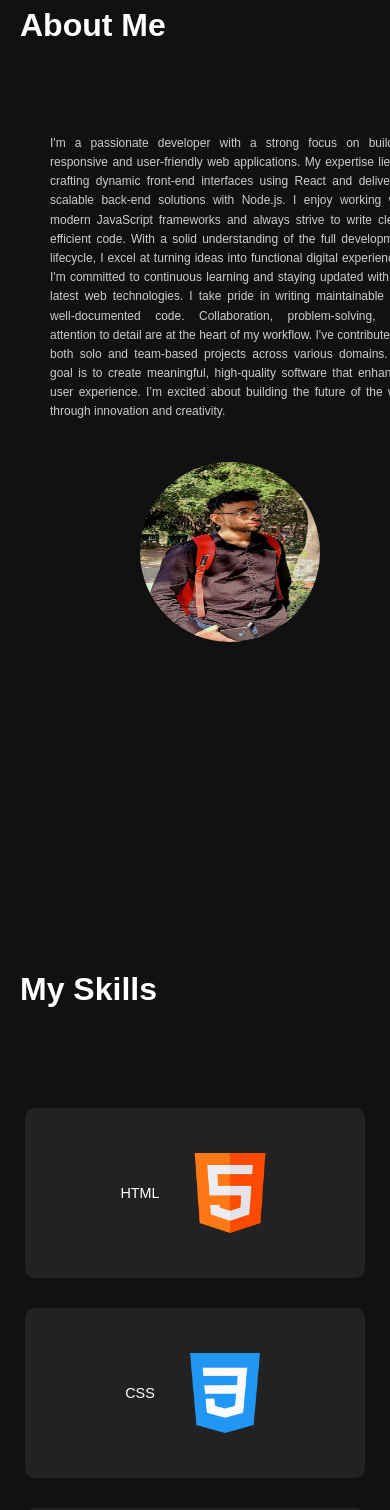
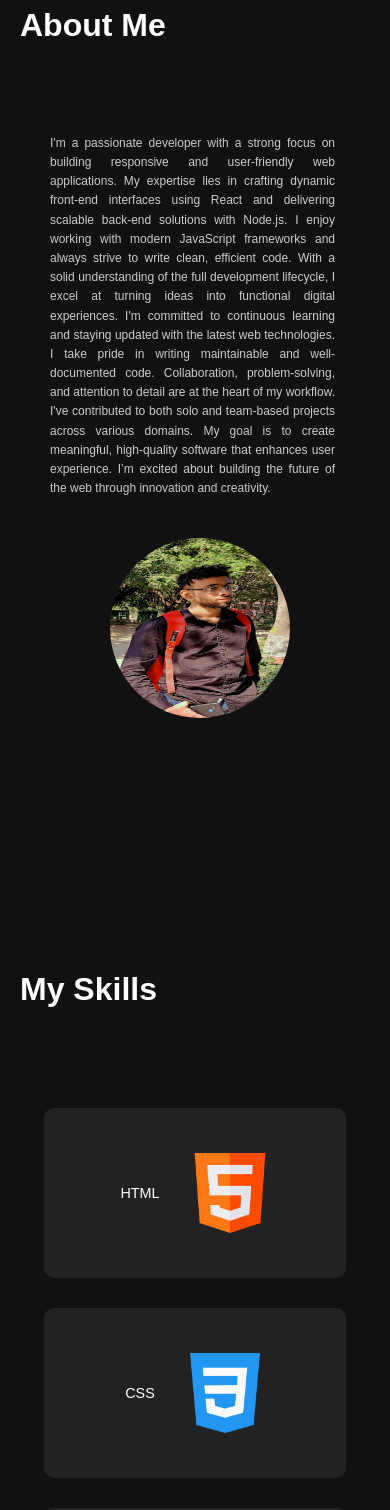
Before and after one commit to RaviRajput0010/Portfolio, a React (Create React App) app: page / in a window 390 px wide. Shown: the part 800-2310 px from the top of the page. Built offline with nearby package versions, Linux system fonts and the light colour scheme.

Commit message:
first commit

```diff
--- a/src/App.css
+++ b/src/App.css
@@ -529,9 +529,20 @@ body {
     font-size: 2rem;
   }
 
+  .content p
+  {
+    margin-right: 75px;
+
+  }
+
+  .content .imagediv
+  {
+    margin-right: 130px;
+  }
+
   .project-card,
   .project-card1 {
-    width: 100%;
+    width: 75%;
     font-size: 0.9rem;
   }
 
```
Also changed, not shown: 1 other file (tests, documents, lock files or other folders).
